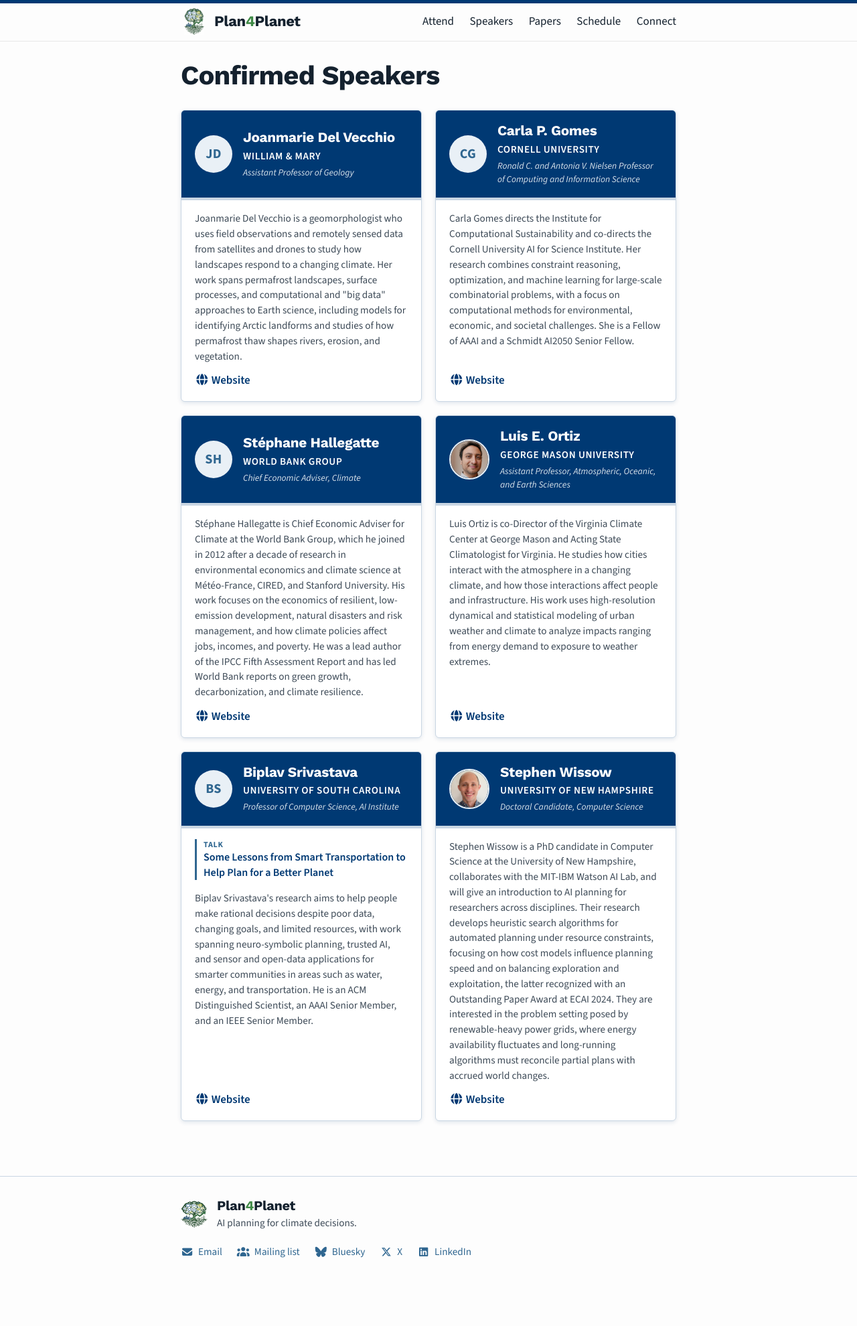
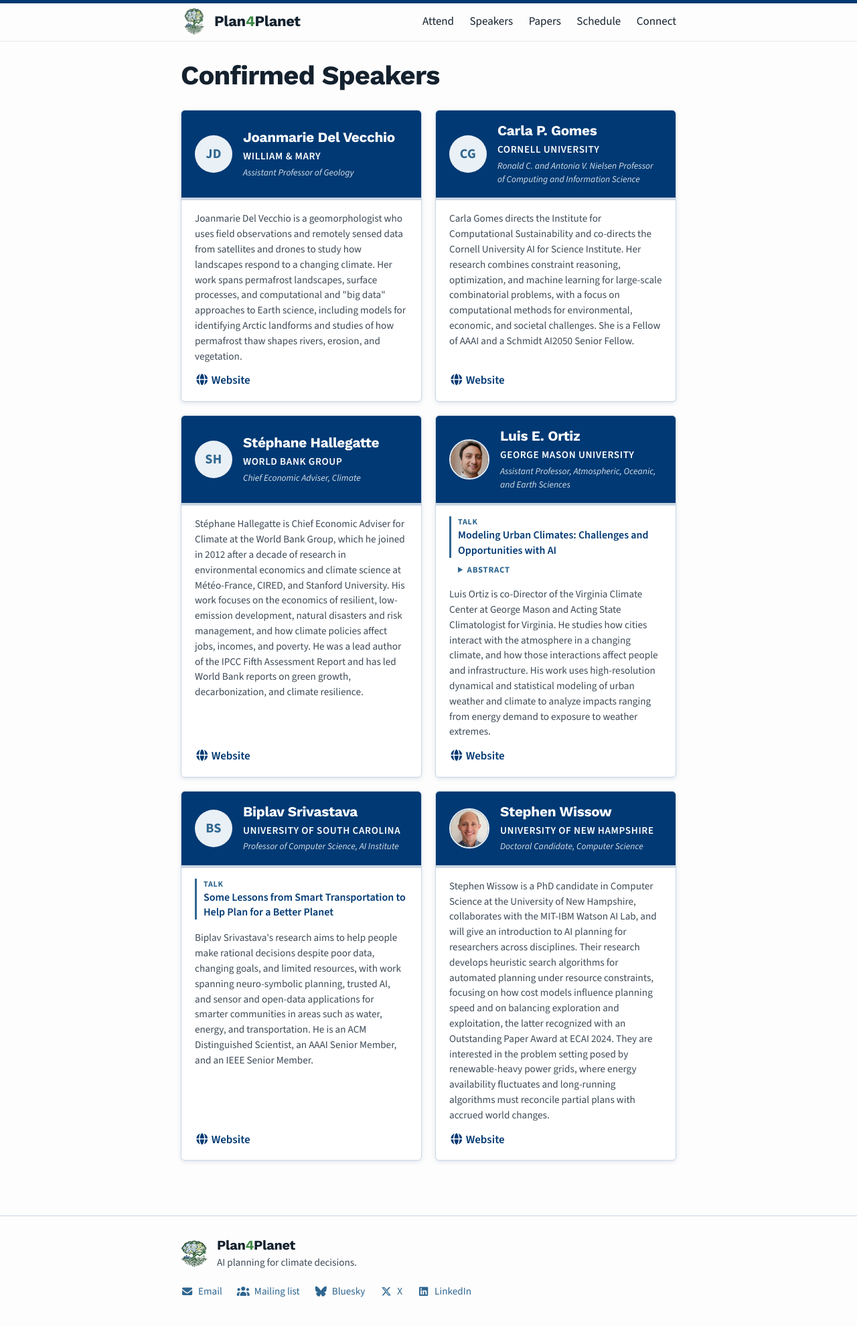
Before and after one commit to plan4planet/plan4planet.github.io, a Jekyll site: the page built from pages/speakers.md, in a window 1280 px wide. Shown: the whole page at 67% size. Built offline with Jekyll 4.4.1, drawn with Linux system fonts in a browser that asks for light colours; nearby versions of some CDN libraries; before the commit the page ends 1921 px from its top, so only the background shows below that.

Commit message:
content: Luis Ortiz's talk title and abstract
The title appears on his speaker card and in the schedule. The abstract sits in a collapsible quote block on the card, so long abstracts don't stretch the card row.

```diff
--- a/_data/schedule.yml
+++ b/_data/schedule.yml
@@ -25,6 +25,7 @@
       items:
         - label: Invited talk
           speaker: Luis E. Ortiz
+          talk: "Modeling Urban Climates: Challenges and Opportunities with AI"
         - label: Accepted papers
           papers:
             - authors: Dash and Sarangi
--- a/_sass/components/_speakers.scss
+++ b/_sass/components/_speakers.scss
@@ -99,6 +99,43 @@
   letter-spacing: 0.06em;
 }
 
+// Optional talk abstract, collapsed by default so long abstracts don't stretch the card row.
+// Lines up with the talk title; when open it reads as a quoted block.
+.speaker-abstract {
+  margin: 8px 20px 0 33px;
+}
+
+.speaker-abstract summary {
+  cursor: pointer;
+  color: var(--color-secondary);
+  font-size: 0.8rem;
+  font-weight: 700;
+  text-transform: uppercase;
+  letter-spacing: 0.06em;
+}
+
+.speaker-abstract blockquote {
+  margin: 8px 0 0;
+  padding: 8px 12px;
+  background: var(--color-surface-2);
+  border-left: 3px solid var(--color-rule);
+  border-radius: 0 var(--radius) var(--radius) 0;
+  font-size: 1rem;
+  letter-spacing: normal;
+}
+
+.speaker-abstract p {
+  margin: 0 0 6px;
+  color: var(--color-ink-soft);
+  font-size: 0.85rem;
+  font-style: italic;
+  line-height: 1.45;
+}
+
+.speaker-abstract p:last-child {
+  margin-bottom: 0;
+}
+
 .speaker-bio {
   margin: 16px 20px 12px;
   color: var(--color-ink-soft);
--- a/pages/speakers.md
+++ b/pages/speakers.md
@@ -51,7 +51,17 @@
         <p class="speaker-title">Assistant Professor, Atmospheric, Oceanic, and Earth Sciences</p>
       </div>
     </header>
-    <p class="speaker-bio">Luis Ortiz is co-Director of the Virginia Climate Center at George Mason and Acting State Climatologist for Virginia. He studies how cities interact with the atmosphere in a changing climate, and how those interactions affect people and infrastructure. His work uses high-resolution dynamical and statistical modeling of urban weather and climate to analyze impacts ranging from energy demand to exposure to weather extremes.</p>
+    <div class="speaker-body">
+      <p class="speaker-talk"><span>Talk</span> Modeling Urban Climates: Challenges and Opportunities with AI</p>
+      <details class="speaker-abstract">
+        <summary>Abstract</summary>
+        <blockquote>
+          <p>Modeling the climate of cities is a challenging problem. Built environments have complex, fine-scale heterogeneous 3D layouts and unique material properties that differ substantially from natural landscapes. This complexity introduces a challenge for city-scale planning: understanding the effect of urban patterns on local weather is a non-trivial task requiring detailed building data in addition to larger-scale climate patterns.</p>
+          <p>In this talk I will introduce the physics of urban climate and offer a brief introduction to traditional modeling paradigms. I will then showcase recent work from our group on addressing these challenges using AI techniques tailored to urban-scale climate modeling aimed at supporting urban planning. I will introduce uMORPH, a global urban canopy dataset, and early applications in downscaling climate fields to neighborhood scales.</p>
+        </blockquote>
+      </details>
+      <p class="speaker-bio">Luis Ortiz is co-Director of the Virginia Climate Center at George Mason and Acting State Climatologist for Virginia. He studies how cities interact with the atmosphere in a changing climate, and how those interactions affect people and infrastructure. His work uses high-resolution dynamical and statistical modeling of urban weather and climate to analyze impacts ranging from energy demand to exposure to weather extremes.</p>
+    </div>
     <a class="speaker-link" href="https://science.gmu.edu/directory/luis-ortiz" target="_blank" rel="noopener noreferrer"><i class="fa-solid fa-globe" aria-hidden="true"></i> Website</a>
   </article>
   <article class="speaker-card">
```
